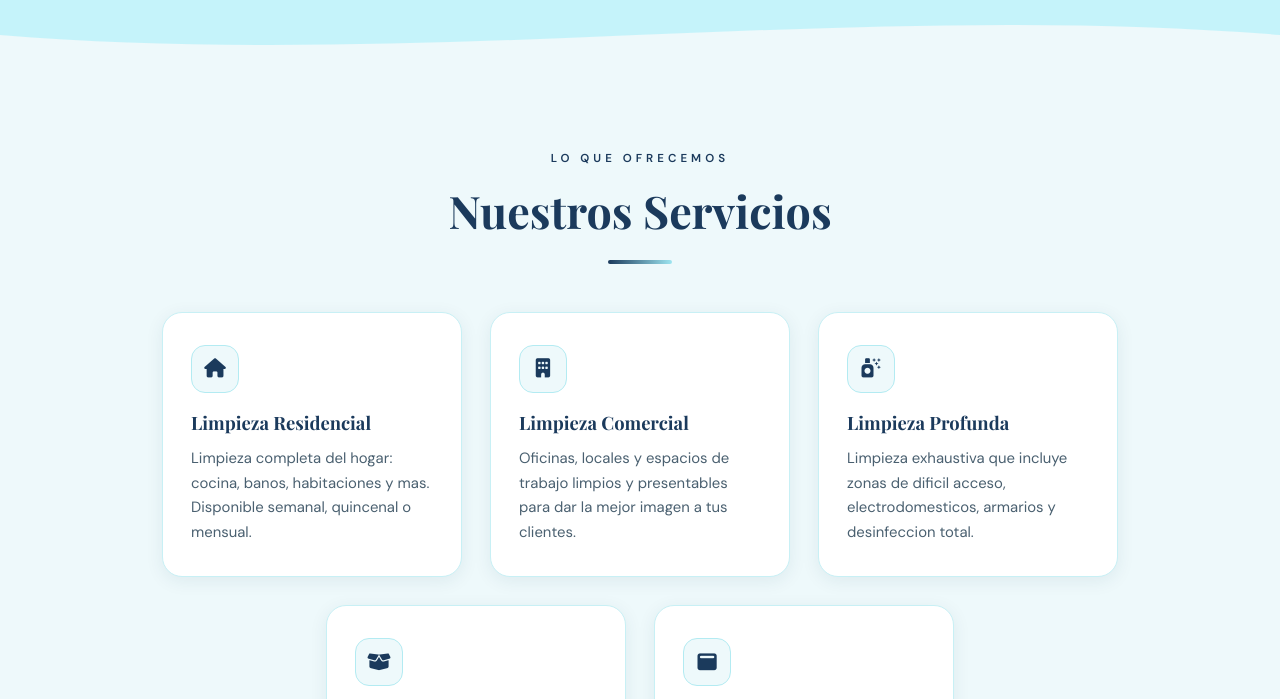
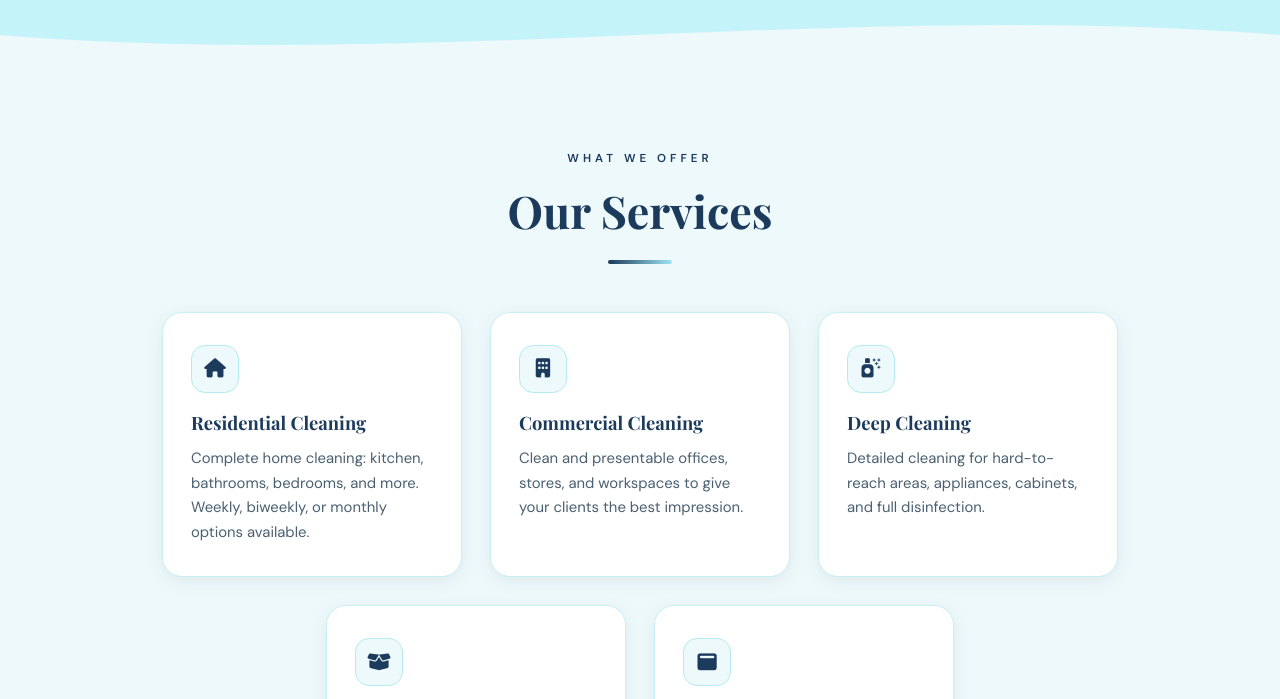
Before and after one commit to zambrano30/Kathishousecleaning, a website: page index.html in a window 1280 px wide. Shown: the part 800-1499 px from the top of the page. Drawn offline with nearby package versions, Linux system fonts and the light colour scheme.

Commit message:
Change language default

```diff
--- a/index.html
+++ b/index.html
@@ -35,16 +35,16 @@
         <label for="languageSelectMobile" class="block text-center">
 
           <select id="languageSelectMobile" aria-label="Seleccionar idioma" class="language-select-mobile ">
+            <option value="en">English</option>
             <option value="es">Español</option>
-            <option value="en">English</option>
           </select>
         </label>
       </li>
     </ul>
     <label for="languageSelect" class="language-switcher hidden md:flex">
       <select id="languageSelect" aria-label="Seleccionar idioma" class="language-select">
+        <option value="en">EN</option>
         <option value="es">ES</option>
-        <option value="en">EN</option>
       </select>
     </label>
     <button class="nav-toggle" id="navToggle" aria-label="Toggle navigation">
@@ -423,7 +423,7 @@
     };
 
     function applyLanguage(lang) {
-      const locale = translations[lang] ? lang : 'es';
+      const locale = translations[lang] ? lang : 'en';
       document.documentElement.lang = locale;
 
       document.querySelectorAll('[data-i18n]').forEach((el) => {
@@ -447,7 +447,7 @@
       localStorage.setItem('siteLanguage', locale);
     }
 
-    const savedLanguage = localStorage.getItem('siteLanguage') || 'es';
+    const savedLanguage = localStorage.getItem('siteLanguage') || 'en';
     applyLanguage(savedLanguage);
 
     languageSelect.addEventListener('change', (event) => {
```
